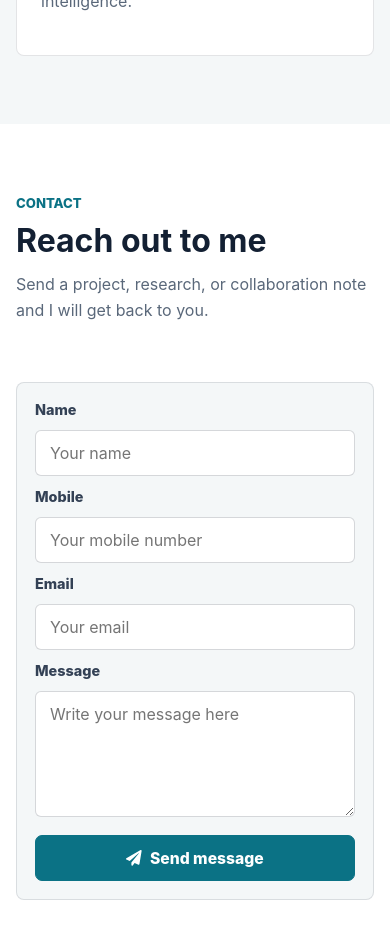
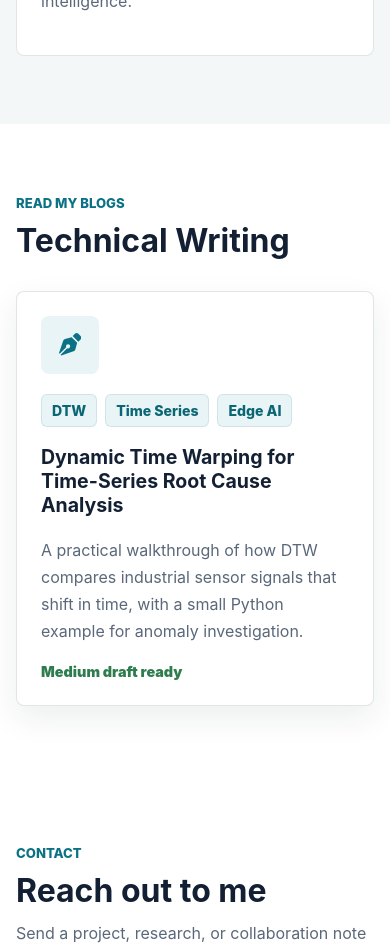
Before and after one commit to sivasurasani/portfolio, a React (Create React App) app: page / in a window 390 px wide. Shown: the part 5120-6071 px from the top of the page. Built offline with nearby package versions, Linux system fonts and the light colour scheme.

Commit message:
Add blogs section and DTW draft

```diff
--- a/src/App.css
+++ b/src/App.css
@@ -208,6 +208,7 @@ p {
 }
 
 .projects-section,
+.blogs-section,
 .contact-section {
   background: #ffffff;
 }
@@ -365,6 +366,46 @@ p {
   margin-bottom: 16px;
 }
 
+.blog-list {
+  display: grid;
+  gap: 18px;
+}
+
+.blog-card {
+  align-items: start;
+  background: var(--surface);
+  border: 1px solid var(--line);
+  border-radius: 8px;
+  box-shadow: 0 12px 32px rgba(24, 36, 52, 0.08);
+  display: grid;
+  gap: 20px;
+  grid-template-columns: 58px minmax(0, 1fr);
+  padding: 24px;
+}
+
+.blog-icon {
+  align-items: center;
+  background: #e9f4f7;
+  border-radius: 8px;
+  color: var(--accent);
+  display: flex;
+  font-size: 1.4rem;
+  height: 58px;
+  justify-content: center;
+  width: 58px;
+}
+
+.blog-content p {
+  max-width: 760px;
+}
+
+.blog-status {
+  color: var(--green);
+  display: inline-flex;
+  font-size: 0.9rem;
+  font-weight: 900;
+}
+
 .contact-panel {
   align-items: start;
   display: grid;
@@ -486,6 +527,10 @@ p {
     padding: 18px;
   }
 
+  .blog-card {
+    grid-template-columns: 1fr;
+  }
+
   .popup {
     left: 16px;
     right: 16px;
--- a/src/App.js
+++ b/src/App.js
@@ -6,6 +6,7 @@ import {
   FaFilePdf,
   FaGithub,
   FaLinkedin,
+  FaPenNib,
   FaPaperPlane,
   FaPython,
 } from 'react-icons/fa';
@@ -101,6 +102,16 @@ const researchTimeline = [
     title: 'RAG, Graphs, and Scientific AI',
     details:
       'Built RAG workflows with LangChain, OpenAI, Gemini, Flask, GCP, Firestore, and FAISS while continuing research in graph privacy and scientific data intelligence.',
+  },
+];
+
+const blogs = [
+  {
+    title: 'Dynamic Time Warping for Time-Series Root Cause Analysis',
+    summary:
+      'A practical walkthrough of how DTW compares industrial sensor signals that shift in time, with a small Python example for anomaly investigation.',
+    status: 'Medium draft ready',
+    tags: ['DTW', 'Time Series', 'Edge AI'],
   },
 ];
 
@@ -259,6 +270,32 @@ function App() {
           </div>
         </section>
 
+        <section id="blogs" className="section blogs-section">
+          <div className="section-heading">
+            <p className="eyebrow">Read my blogs</p>
+            <h2>Technical Writing</h2>
+          </div>
+          <div className="blog-list">
+            {blogs.map((blog) => (
+              <article className="blog-card" key={blog.title}>
+                <div className="blog-icon" aria-hidden="true">
+                  <FaPenNib />
+                </div>
+                <div className="blog-content">
+                  <div className="tag-row">
+                    {blog.tags.map((tag) => (
+                      <span key={tag}>{tag}</span>
+                    ))}
+                  </div>
+                  <h3>{blog.title}</h3>
+                  <p>{blog.summary}</p>
+                  <span className="blog-status">{blog.status}</span>
+                </div>
+              </article>
+            ))}
+          </div>
+        </section>
+
         <section id="contact" className="section contact-section">
           <div className="contact-panel">
             <div>
--- a/src/navbar.js
+++ b/src/navbar.js
@@ -8,6 +8,7 @@ const navItems = [
   { label: 'Projects', target: 'projects' },
   { label: 'Skills', target: 'skills' },
   { label: 'Research', target: 'research' },
+  { label: 'Blogs', target: 'blogs' },
   { label: 'Contact', target: 'contact' },
 ];
 
```
Also changed, not shown: 1 other file (tests, documents, lock files or other folders).
